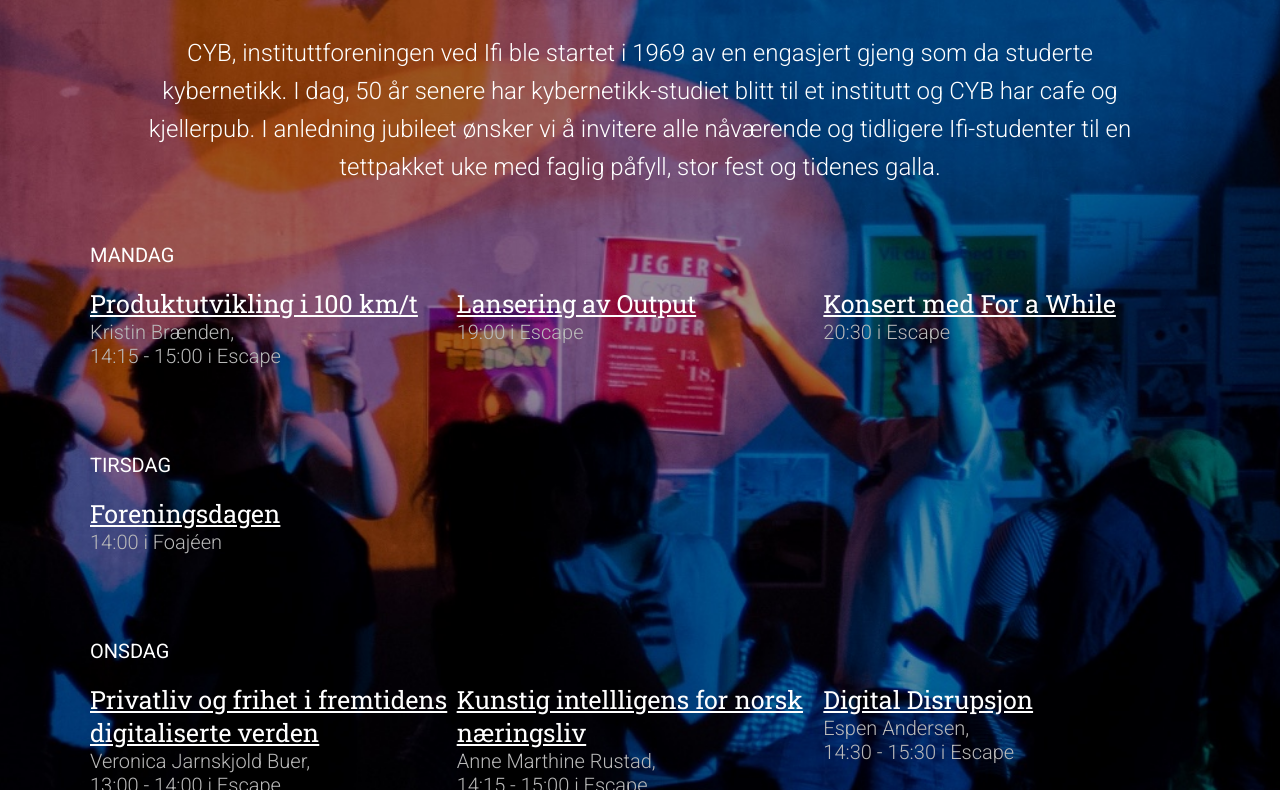
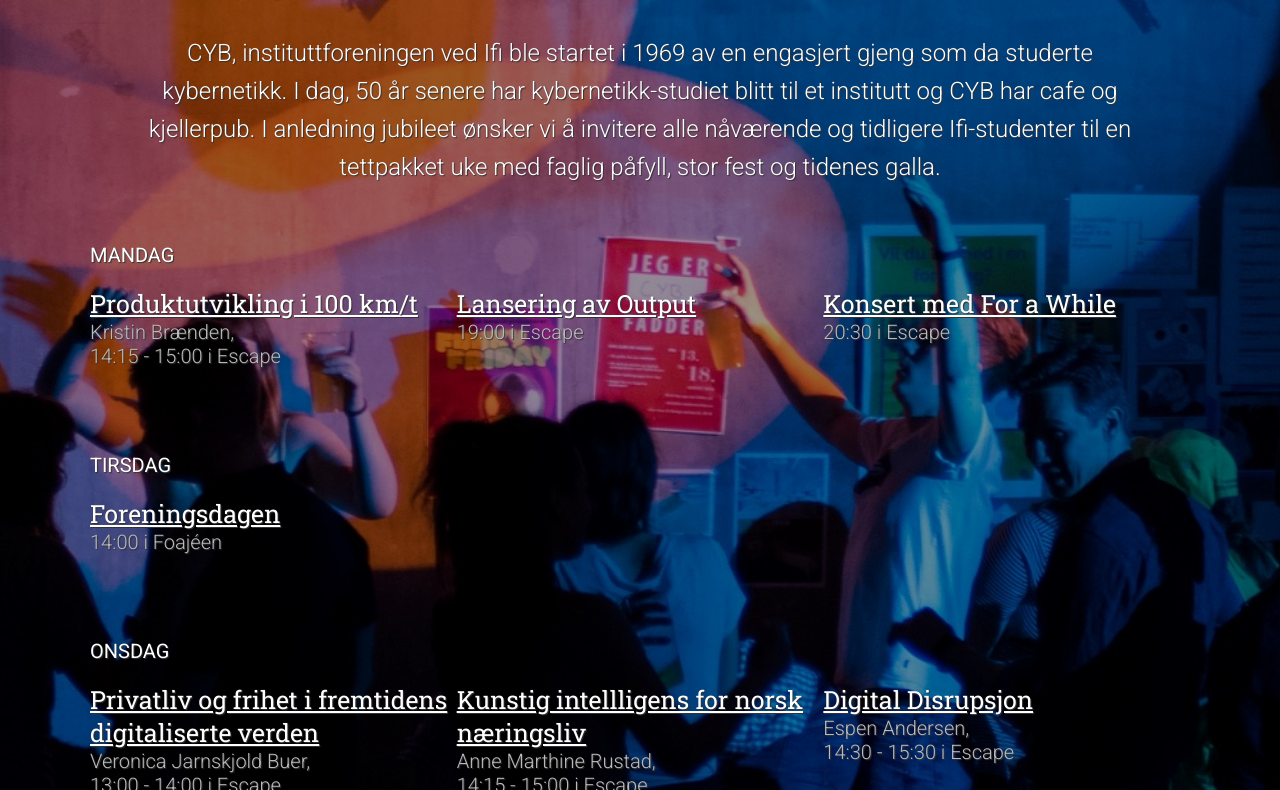
Before and after one commit to cybernetisk/cyb50-nett, a plain HTML site: page index.html in a window 1280 px wide. Shown: the part 393-1183 px from the top of the page. Drawn offline with Linux system fonts and the light colour scheme.

Commit message:
Update style.css

```diff
--- a/style.css
+++ b/style.css
@@ -14,6 +14,7 @@ body {
   -moz-background-size: cover;
   -o-background-size: cover;
   background-size: cover;
+  text-shadow: 1px 1px 1px #333;
 }
 .logo-top img{
     width: 140px;
```
